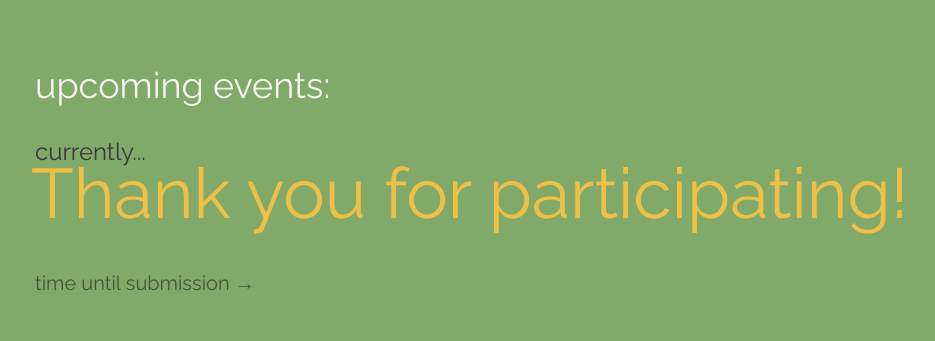
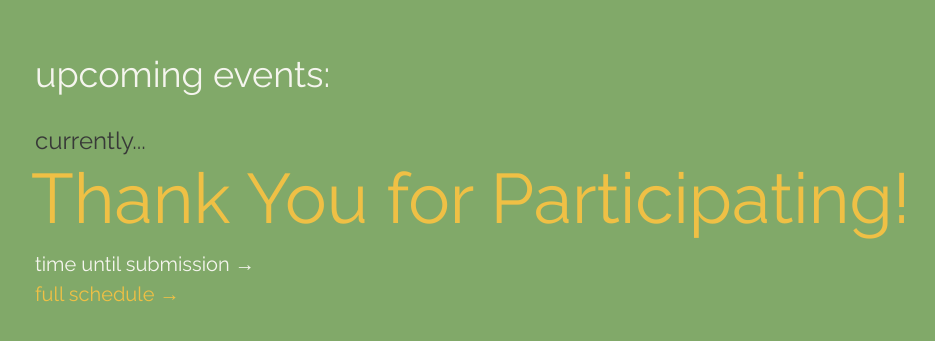
Before and after one commit to sigmahacks/timer, a website: page schedule.html in a window 1280 px wide. Shown: the part 219-560 px from the top of the page, without its empty margins (50-985 px from the left). Drawn offline with nearby package versions, Linux system fonts and the light colour scheme.

Commit message:
finished live site

```diff
--- a/schedule.html
+++ b/schedule.html
@@ -52,7 +52,7 @@
             <h1 style="color: #f5f5ee; font-size: 4.5vh;" class="text">upcoming events:</h1><br><br>
             <div id="scheduleNow" style="position:relative; line-height:65%; margin-bottom:0.75vh; margin-top:-4vh">
                 <span style="color: #383938; font-size: 3vh; display:block;">currently...</span>
-                <span style="color: #efc045; font-size: 8.75vh; display:block; margin-left: -0.5vh;" id="curSchedule"></span>
+                <span style="color: #efc045; font-size: 8.75vh; display:block; margin-top: 2vh; margin-left: -0.5vh;" id="curSchedule"></span>
             </div>
 
             <div id="timeDisplay" style="line-height:80%;"></div>
@@ -60,8 +60,10 @@
             <div id="scheduleNext">
 
             </div>
+
+            <a href="index.html" id="link" style="color: #f5f5ee">time until submission →</a>
             <br>
-            <a href="index.html" id="link">time until submission →</a>
+            <a href="https://sigmahacks.org/img/OfficialSchedule.pdf" id="link" style="color: #efc045">full schedule →</a>
         </div>
     </div>
 
@@ -70,7 +72,7 @@
         function getTime() {
 
             // Get todays date and time
-            var date = new Date();
+            var date = new Date(new Date().toLocaleString('en-US', {timeZone: "America/Los_Angeles"}));
 
             var seconds = date.getSeconds();
             var minutes = date.getMinutes();
@@ -84,57 +86,57 @@
 
         function update() {
             var time = getTime();
-            var date = new Date().getDate();
+            var date = new Date(new Date().toLocaleString('en-US', {timeZone: "America/Los_Angeles"}));
             // time.hr -=12;
             // document.getElementById("timeDisplay").innerHTML = "<span style='font-size:1rem'>current time: &ensp;</span><br>" + time.hr + " : "
             //     + ((time.min<10)?"0"+time.min:time.min) + " : " + ((time.sec<10)?"0"+time.sec:time.sec) + "";
-            if (date == 24) {
+            if (date.getDate() == 24) {
                 if (time.hr >= 20 && time.min >= 0 && time.hr <= 20 && time.min <= 30){
                     document.getElementById("curSchedule").innerHTML = "Opening Ceremony";
                     document.getElementById("scheduleNow").style.fontSize = "5vw";
                     document.getElementById("scheduleNext").innerHTML =
-                        "Hacking Prep";
+                        "Next: Hacking Prep";
                 }
                 else if (time.hr >= 20 && time.min >= 30 && time.hr <= 21 && time.min <= 0){
                     document.getElementById("curSchedule").innerHTML = "Hacking Prep";
                     document.getElementById("scheduleNow").style.fontSize = "5vw";
                     document.getElementById("scheduleNext").innerHTML =
-                        "Q&A Session w/ Silicon Valley Software Executives";
+                        "Next: Q&A Session w/ Silicon Valley Software Executives";
                 }
             }
-            else if (date == 25) {
+            else if (date.getDate() == 25) {
                  if (time.hr >= 8 && time.min >= 30 && time.hr <= 9 && time.min <= 0){
                     document.getElementById("curSchedule").innerHTML = "Q&A Session w/ Silicon Valley Software Executives";
                     document.getElementById("scheduleNow").style.fontSize = "5vw";
                     document.getElementById("scheduleNext").innerHTML =
-                        "MLH: Capture the Flag Presented by US Air Force";
+                        "Next: MLH: Capture the Flag Presented by US Air Force";
                 }
                 else if (time.hr >= 11 && time.min >= 0 && time.hr <= 12 && time.min <= 0){
                     document.getElementById("curSchedule").innerHTML = "MLH: Capture the Flag Presented by US Air Force";
                     document.getElementById("scheduleNow").style.fontSize = "5vw";
                     document.getElementById("scheduleNext").innerHTML =
-                        "EchoAR Workshop";
+                        "Next: EchoAR Workshop";
                 }
                 else if (time.hr >= 15 && time.min >= 0 && time.hr <= 15 && time.min <= 30){
                      document.getElementById("curSchedule").innerHTML = "EchoAR Workshop";
                      document.getElementById("scheduleNow").style.fontSize = "5vw";
                      document.getElementById("scheduleNext").innerHTML =
-                         "MLH: Bob Ross MS Paint Challenge";
+                         "Next: MLH: Bob Ross MS Paint Challenge";
                  }
                  else if (time.hr >= 19 && time.min >= 0 && time.hr <= 20 && time.min <= 0){
                      document.getElementById("curSchedule").innerHTML = "MLH: Bob Ross MS Paint Challenge";
                      document.getElementById("scheduleNow").style.fontSize = "5vw";
                      document.getElementById("scheduleNext").innerHTML =
-                         "Project Submission";
+                         "Next: Project Submission";
                  }
                  else if (time.hr >= 20 && time.min >= 45 && time.hr <= 21 && time.min <= 0){
                      document.getElementById("curSchedule").innerHTML = "Project Submission";
                      document.getElementById("scheduleNow").style.fontSize = "5vw";
                      document.getElementById("scheduleNext").innerHTML =
-                         "Closing Ceremony";
+                         "Next: losing Ceremony";
                  }
             }
-            else if (date == 26) {
+            else if (date.getDate() == 26) {
                 if (time.hr >= 12 && time.min >= 0 && time.hr <= 13 && time.min <= 0){
                     document.getElementById("curSchedule").innerHTML = "Closing Ceremony";
                     document.getElementById("scheduleNow").style.fontSize = "5vw";
@@ -143,7 +145,7 @@
                 }
             }
             else {
-                document.getElementById("curSchedule").innerHTML = "Thank you for participating!";
+                document.getElementById("curSchedule").innerHTML = "Thank You for Participating!";
                 document.getElementById("scheduleNow").style.fontSize = "5vw";
             }
 
```
Also changed, not shown: index.html (+3 -1 lines).
